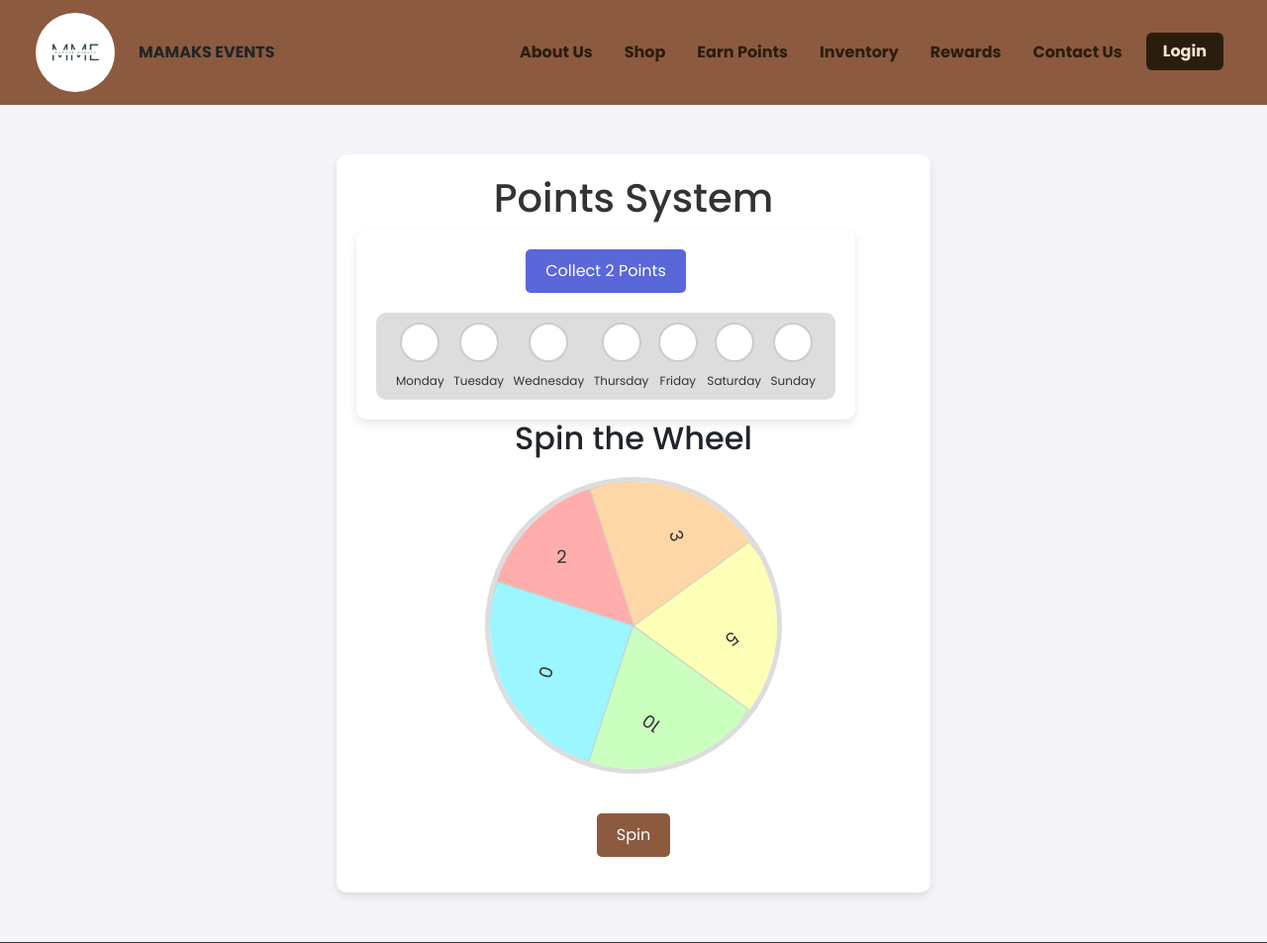
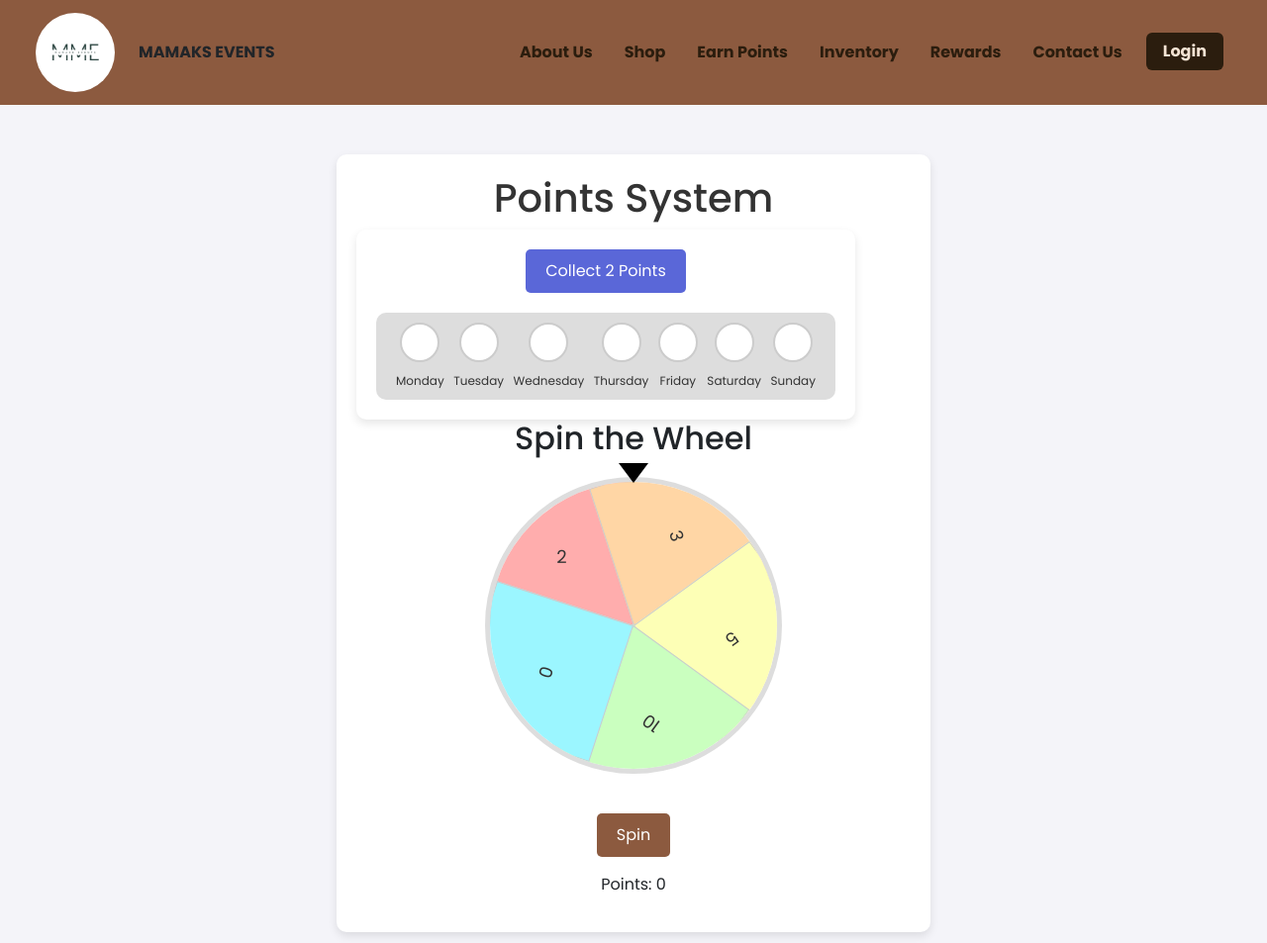
Before and after one commit to Lushfadeds/App-Development-Project, a Flask app: page /points_system in a window 1280 px wide. Shown: the top 953 px of the page at 99% size. Run offline with Flask 3, Linux system fonts and the light colour scheme; some libraries are stand-ins or nearby versions.

Commit message:
added 2 files

```diff
--- a/static/login_streak.css
+++ /dev/null
@@ -1,71 +0,0 @@
-body {
-    font-family: Arial, sans-serif;
-    background-color: #f4f4f9;
-    margin: 0;
-    padding: 0;
-    justify-content: center;
-    align-items: center;
-    height: 100vh;
-}
-
-.streak-container {
-    background-color: #fff;
-    padding: 20px;
-    border-radius: 10px;
-    box-shadow: 0 4px 10px rgba(0, 0, 0, 0.1);
-    text-align: center;
-    width: 90%;
-    max-width: 600px;
-}
-
-#collect-points {
-    background-color: #5a67d8;
-    color: white;
-    border: none;
-    border-radius: 5px;
-    padding: 10px 20px;
-    font-size: 16px;
-    cursor: pointer;
-    margin-bottom: 20px;
-}
-
-#collect-points:active {
-    background-color: #434190;
-}
-
-.streak-tracker {
-    display: flex;
-    justify-content: space-between;
-    align-items: center;
-    background-color: #ddd;
-    padding: 10px 20px;
-    border-radius: 10px;
-}
-
-.day {
-    text-align: center;
-}
-
-.circle {
-    width: 40px;
-    height: 40px;
-    border-radius: 50%;
-    background-color: #fff;
-    border: 2px solid #ccc;
-    margin: 0 auto 10px auto;
-    display: flex;
-    justify-content: center;
-    align-items: center;
-}
-
-.circle.completed {
-    background-color: #5a67d8;
-    border-color: #5a67d8;
-    color: white;
-}
-
-.day p {
-    margin: 0;
-    font-size: 12px;
-    color: #333;
-}
--- a/static/points_system.css
+++ b/static/points_system.css
@@ -69,3 +153,34 @@ h1 {
 #spin-button:active {
     background-color: #D4B59E;
 }
+
+/* Arrow styles */
+.arrow {
+    position: absolute;
+    top: 468px;
+    left: 50%;
+    transform: translateX(-50%);
+    width: 0;
+    height: 0;
+    border-left: 15px solid transparent;
+    border-right: 15px solid transparent;
+    border-top: 20px solid black; /* Color of the arrow */
+    z-index: 3; /* Ensure it is above the wheel */
+}
+
+/* Adjustments for mobile */
+@media (max-width: 768px) {
+    #wheel {
+        width: 250px;
+        height: 250px;
+    }
+
+    .segment {
+        line-height: 125px;
+        font-size: 16px;
+    }
+
+    .arrow {
+        top: -15px; /* Adjust arrow placement for smaller wheel */
+    }
+}
--- /dev/null
+++ b/static/points_system.js
@@ -0,0 +1,128 @@
+document.addEventListener("DOMContentLoaded", () => {
+    // Streak functionality (unchanged)
+
+    const collectButton = document.getElementById("collect-points");
+    const days = document.querySelectorAll(".day");
+    const today = new Date().getDay(); // Sunday = 0, Monday = 1, ..., Saturday = 6
+    const dayNames = ["Sunday", "Monday", "Tuesday", "Wednesday", "Thursday", "Friday", "Saturday"];
+
+    // Load streak data and total points from localStorage
+    const streakData = JSON.parse(localStorage.getItem("streakData")) || {};
+    let totalPoints = parseInt(localStorage.getItem("totalPoints")) || 0;  // Load total points, default to 0 if none
+
+    // Update the UI based on streak data
+    days.forEach((day, index) => {
+        const dayName = day.dataset.day;
+        const circle = day.querySelector(".circle");
+        if (streakData[dayName]) {
+            circle.classList.add("completed");
+            circle.textContent = "✔";
+        }
+        if (index === today - 1 || (today === 0 && index === 6)) {
+            day.classList.add("current");
+        }
+    });
+
+    // Button click event to collect points
+    collectButton.addEventListener("click", () => {
+        const currentDay = dayNames[today];
+        if (!streakData[currentDay]) {
+            // Mark the current day as completed in the streak data
+            streakData[currentDay] = true;
+            localStorage.setItem("streakData", JSON.stringify(streakData));
+
+            // Update the total points
+            totalPoints += 2; // Add 2 points for today
+            localStorage.setItem("totalPoints", totalPoints); // Save updated total points to localStorage
+
+            // Update the UI to reflect the streak completion
+            const currentCircle = document.querySelector(`.day[data-day="${currentDay}"] .circle`);
+            currentCircle.classList.add("completed");
+            currentCircle.textContent = "✔";
+
+            // Display total points in the UI
+            const pointsDisplay = document.getElementById("user-points");
+            pointsDisplay.textContent = `Points: ${totalPoints}`;  // Update points displayed
+
+            alert("You collected 2 points for today!");
+        } else {
+            alert("You already collected points for today!");
+        }
+    });
+
+    // Display the points on page load (in case it's set in localStorage)
+    const pointsDisplay = document.getElementById("user-points");
+    pointsDisplay.textContent = `Points: ${totalPoints}`;
+
+
+
+ // Spin the Wheel functionality
+
+    const spinButton = document.getElementById("spin-button");
+    const wheel = document.getElementById("wheel");
+    const spinResult = document.getElementById("spin-result");
+    let isSpinning = false;
+
+    // Define outcomes for the wheel (values in points)
+    const outcomes = [2, 3, 5, 10, 0]; // Example points
+    const segmentSize = 72; // Segment size in degrees
+
+    // Check if the wheel has been spun today
+    const lastSpinDate = localStorage.getItem('lastSpinDate');
+    const todayDate = new Date().toDateString();
+
+    if (lastSpinDate === todayDate) {
+        // Disable the spin button if the wheel has been spun today
+        spinButton.disabled = true;
+        spinButton.style.backgroundColor = "#cccccc"; // Change button color to indicate disabled state
+        spinResult.textContent = "You've already spun the wheel today!"; // Show message
+    } else {
+        // Enable the spin button if not spun today
+        spinButton.disabled = false;
+        spinButton.style.backgroundColor = "#8c5a3f"; // Set button color to indicate enabled state
+    }
+
+    // Handle the click event for the spin button
+    spinButton.addEventListener("click", () => {
+        if (isSpinning) return; // Prevent multiple spins at the same time
+        isSpinning = true;
+        spinResult.textContent = "Spin Result: "; // Clear previous result
+
+        // Randomly determine the spin angle
+        const spinAngle = Math.floor(3600 + Math.random() * 360); // At least 10 full rotations
+        wheel.style.transform = `rotate(${spinAngle}deg)`;
+
+        // Calculate the result based on the normalized angle
+        setTimeout(() => {
+            const normalizedAngle = spinAngle % 360; // Get the final position angle
+            const correctedAngle = (360 - normalizedAngle + 90) % 360; // Adjust for arrow position
+            const segmentIndex = Math.floor(correctedAngle / segmentSize) // Determine the segment
+
+            const result = outcomes[segmentIndex]; // Result based on angle
+            spinResult.textContent = `Spin Result: You won ${result} points!`;
+
+            // Update total points with the result of the spin
+            let totalPoints = parseInt(localStorage.getItem("totalPoints")) || 0;
+            totalPoints += result; // Add result points
+            localStorage.setItem("totalPoints", totalPoints); // Save updated total points
+
+            // Update the UI with the total points after spin
+            const pointsDisplay = document.getElementById("user-points");
+            pointsDisplay.textContent = `Points: ${totalPoints}`;
+
+            // Store the current date as the last spin date in localStorage
+            localStorage.setItem('lastSpinDate', todayDate);
+
+            // Prevent multiple spins by disabling the button
+            spinButton.disabled = true;
+            spinButton.style.backgroundColor = "#cccccc"; // Change button color to indicate disabled state
+
+
+            setTimeout(() => {
+                // Optionally re-enable the button after a day or based on your use case
+            }, 3000); // Re-enable after 3 seconds
+
+            isSpinning = false;
+        }, 4000); // Match the CSS transition duration
+    });
+});
--- a/static/spin.js
+++ /dev/null
@@ -1,41 +0,0 @@
-document.addEventListener("DOMContentLoaded", () => {
-    const spinButton = document.getElementById("spin-button");
-    const wheel = document.getElementById("wheel");
-    const spinResult = document.getElementById("spin-result");
-    let isSpinning = false;
-
-    spinButton.addEventListener("click", () => {
-        if (isSpinning) return; // Prevent multiple spins at the same time
-        isSpinning = true;
-        spinResult.textContent = ""; // Clear previous result
-
-        // Randomly determine the spin angle
-        const spinAngle = Math.floor(3600 + Math.random() * 360); // At least 10 full rotations
-        const normalizedAngle = spinAngle % 360; // Get the final position angle
-        const segmentSize = 72; // Each segment covers 72 degrees
-        const outcomes = [2, 3, 5, 10, 0]; // Values on the wheel
-
-        // Rotate the wheel
-        wheel.style.transform = `rotate(${spinAngle}deg)`;
-
-        // Calculate the result based on the normalized angle
-        setTimeout(() => {
-            // Determine the segment based on the normalized angle
-            const segmentIndex = Math.floor((360 - normalizedAngle + segmentSize / 2) % 360 / segmentSize) % outcomes.length;
-            const result = outcomes[segmentIndex];
-
-            // Display the result
-            fetch("/spin", {
-                method: "POST",
-                headers: { "Content-Type": "application/json" },
-            })
-                .then(response => response.json())
-                .then(data => {
-                    spinResult.textContent = `You won ${result} points! Total points: ${data.points}`;
-                })
-                .catch(err => console.error("Error updating points:", err));
-
-            isSpinning = false;
-        }, 4000); // Match the CSS transition duration
-    });
-});
--- a/templates/aboutus.html
+++ b/templates/aboutus.html
@@ -12,7 +12,7 @@
             <div class="col-12">
                 <img src="static\our_story.jpg" alt="Our Story" class="img-fluid mb-4 object-fit-cover">
                 <h1>Our Story</h1>
-                <p class="fs-5 text-center">Born from the rapidly changing landscape of neighborhood retail, Mama Shop
+                <p class="fs-5 text-center">Born from the rapidly changing landscape of neighborhood retail, Mamaks
                     Events emerged as a response to the steady decline of traditional mama shops. Once vibrant
                     community cornerstones, these small family-run stores have been increasingly squeezed out by modern
                     supermarkets, convenience chains, and online shopping platforms. Our platform seeks to preserve the
--- a/templates/points_system.html
+++ b/templates/points_system.html
@@ -1,7 +1,7 @@
 {% extends "base.html" %}
 {% block content %}
 <link rel="stylesheet" href="{{ url_for('static', filename='points_system.css') }}">
-<link rel="stylesheet" href="{{ url_for('static', filename='login_streak.css') }}">
+
 <body>
     <div class="container">
         <h1>Points System</h1>
@@ -43,6 +43,7 @@
 
         <h2>Spin the Wheel</h2>
         <div class="wheel-container">
+            <div class="arrow"></div> <!-- Arrow -->
             <div id="wheel">
                 <div class="segment">2</div>
                 <div class="segment">3</div>
@@ -54,9 +55,12 @@
         </div>
 
         <p id="spin-result"></p>
+        <p id="user-points">Points: {{ points }}</p>
     </div>
 
-    <script src="/static/spin.js"></script>
-    <script src="/static/login_streak.js"></script>
+
+
+    <script src="/static/points_system.js"></script>
+
 </body>
 {% endblock %}
```
Also changed, not shown: other parts of static/points_system.css (+91 -7 lines), __init__.py (+55 -15 lines), static/login_streak.js (deleted, +0 -37 lines).
